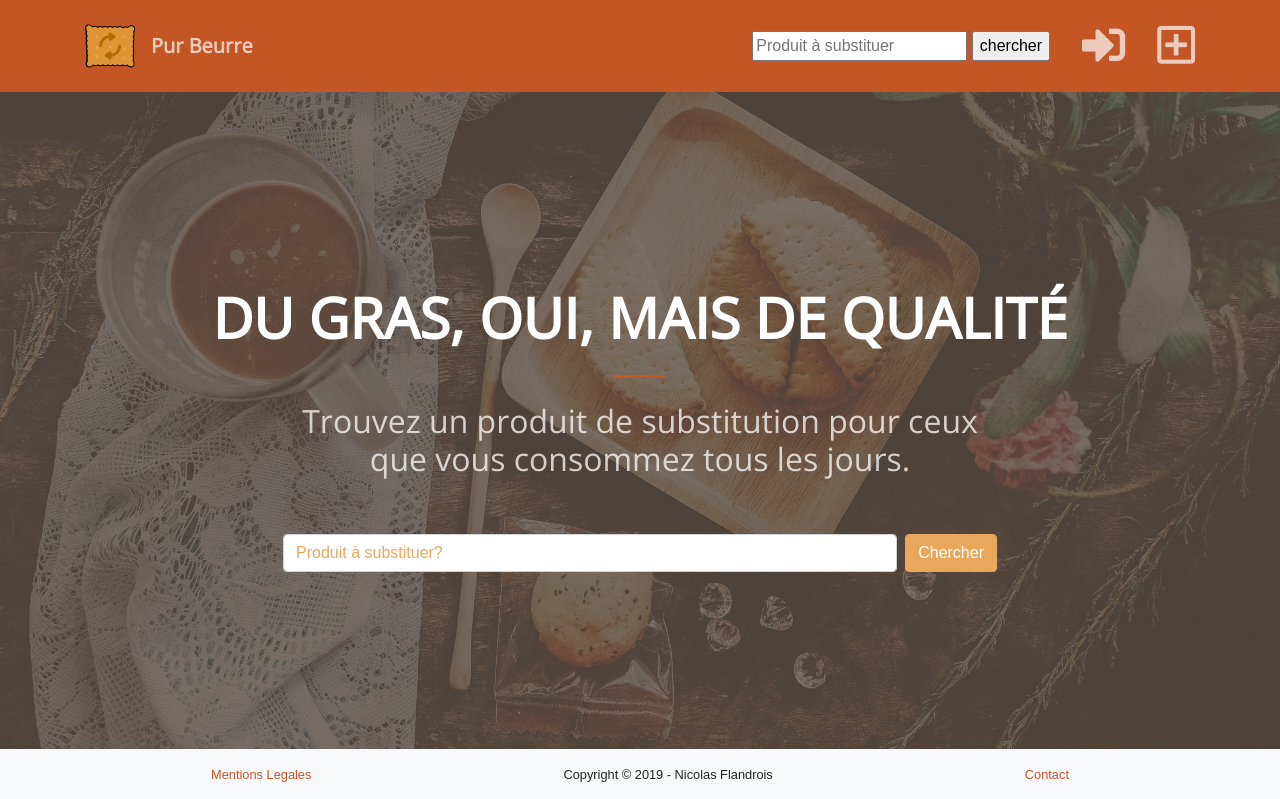
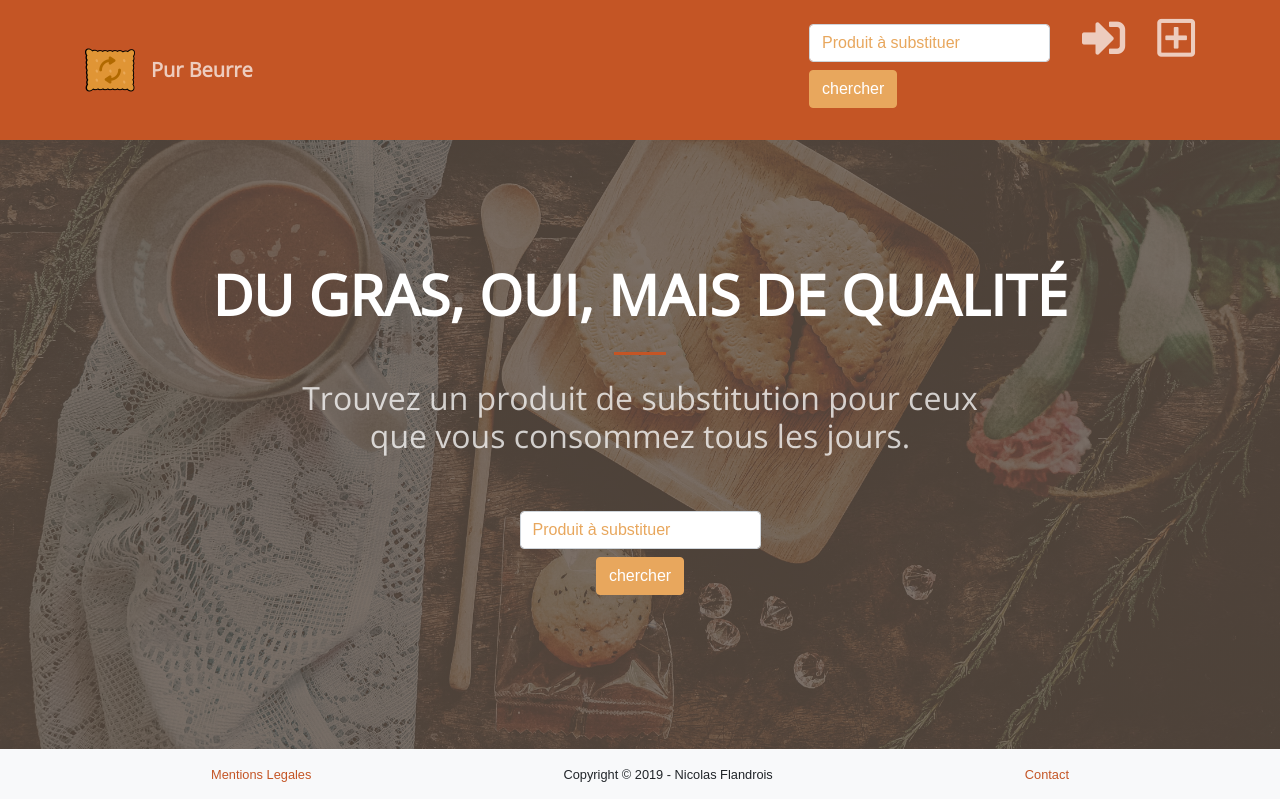
Before and after one commit to NicolasFlandrois/Pur-Beurre, a Django app: page / in a window 1280 px wide. Shown: the top 799 px of the page. Run offline with Django 3.2, Linux system fonts and the light colour scheme; some libraries are stand-ins or nearby versions; some web fonts are replaced.

Commit message:
Bootstrap - Display Search Bar - update
Would be better if both inputs are in a single line

```diff
--- a/home/templates/home/base.html
+++ b/home/templates/home/base.html
@@ -47,14 +47,16 @@
       <div class="collapse navbar-collapse" id="navbarResponsive">
         <ul class="navbar-nav ml-auto my-2 my-lg-0">
           <li class="nav-item">
-            <!-- Form to search a Product -->
+
+            <!-- Search a Product -->
             <div class="container-fluid d-flex justify-content-center p-2 mr-3" >
               <form action="/snacks/search/" method="GET">
-                <input type="text" name="search" placeholder="Produit à substituer">
-                <input type="submit" value="chercher">
+                <input type="text" name="search" class="form-control mb-2 mr-sm-2" placeholder="Produit à substituer">
+                <input type="submit" class="btn btn-secondary mb-2" value="chercher">
               </form>
             </div>
-            <!-- End Search Form -->
+            <!-- End Search bar -->
+
           </li>
           {% if user.is_authenticated %}
             <li class="nav-item">
--- a/home/templates/home/home.html
+++ b/home/templates/home/home.html
@@ -13,11 +13,16 @@
         </div>
         <div class="col-lg-8 align-self-baseline">
           <h2 class="text-white-75 font-weight-light mb-5">Trouvez un produit de substitution pour ceux que vous consommez tous les jours.</h2>
-          <!-- Form to search a Product -->
+
+          <!-- Search a Product -->
           <div class="container-fluid d-flex justify-content-center p-2 mr-3" >
-            <input id="Search" name="Search" type="text" class="form-control mb-2 mr-sm-2" placeholder="Produit à substituer?" required="required" title="Produit à Substituer">
-            <button id="submit" name="submit" type="submit" class="btn btn-secondary mb-2" title="Chercher">Chercher</button>
+            <form action="/snacks/search/" method="GET">
+              <input type="text" name="search" class="form-control mb-2 mr-sm-2" placeholder="Produit à substituer" required="required" title="Produit à Substituer">
+              <input type="submit" class="btn btn-secondary mb-2" value="chercher" title="Chercher">
+            </form>
           </div>
+          <!-- End Search bar -->
+
         </div>
       </div>
     </div>
@@ -43,93 +48,6 @@
     </div>
   </section>
 
-  <!-- Use this section for product display -->
-  <!-- Portfolio Section -->
-  <!--
-  <section id="portfolio">
-    <div class="container-fluid p-0">
-      <div class="row no-gutters">
-        <div class="col-lg-4 col-sm-6">
-          <a class="portfolio-box" href="img/portfolio/fullsize/1.jpg">
-            <img class="img-fluid" src="img/portfolio/thumbnails/1.jpg" alt="">
-            <div class="portfolio-box-caption">
-              <div class="project-category text-white-50">
-                Category
-              </div>
-              <div class="project-name">
-                Project Name
-              </div>
-            </div>
-          </a>
-        </div>
-        <div class="col-lg-4 col-sm-6">
-          <a class="portfolio-box" href="img/portfolio/fullsize/2.jpg">
-            <img class="img-fluid" src="img/portfolio/thumbnails/2.jpg" alt="">
-            <div class="portfolio-box-caption">
-              <div class="project-category text-white-50">
-                Category
-              </div>
-              <div class="project-name">
-                Project Name
-              </div>
-            </div>
-          </a>
-        </div>
-        <div class="col-lg-4 col-sm-6">
-          <a class="portfolio-box" href="img/portfolio/fullsize/3.jpg">
-            <img class="img-fluid" src="img/portfolio/thumbnails/3.jpg" alt="">
-            <div class="portfolio-box-caption">
-              <div class="project-category text-white-50">
-                Category
-              </div>
-              <div class="project-name">
-                Project Name
-              </div>
-            </div>
-          </a>
-        </div>
-        <div class="col-lg-4 col-sm-6">
-          <a class="portfolio-box" href="img/portfolio/fullsize/4.jpg">
-            <img class="img-fluid" src="img/portfolio/thumbnails/4.jpg" alt="">
-            <div class="portfolio-box-caption">
-              <div class="project-category text-white-50">
-                Category
-              </div>
-              <div class="project-name">
-                Project Name
-              </div>
-            </div>
-          </a>
-        </div>
-        <div class="col-lg-4 col-sm-6">
-          <a class="portfolio-box" href="img/portfolio/fullsize/5.jpg">
-            <img class="img-fluid" src="img/portfolio/thumbnails/5.jpg" alt="">
-            <div class="portfolio-box-caption">
-              <div class="project-category text-white-50">
-                Category
-              </div>
-              <div class="project-name">
-                Project Name
-              </div>
-            </div>
-          </a>
-        </div>
-        <div class="col-lg-4 col-sm-6">
-          <a class="portfolio-box" href="img/portfolio/fullsize/6.jpg">
-            <img class="img-fluid" src="img/portfolio/thumbnails/6.jpg" alt="">
-            <div class="portfolio-box-caption p-3">
-              <div class="project-category text-white-50">
-                Category
-              </div>
-              <div class="project-name">
-                Project Name
-              </div>
-            </div>
-          </a>
-        </div>
-      </div>
-    </div>
-  </section> -->
 
   <!-- Contact Section -->
   <section class="page-section" id="contact">
```
